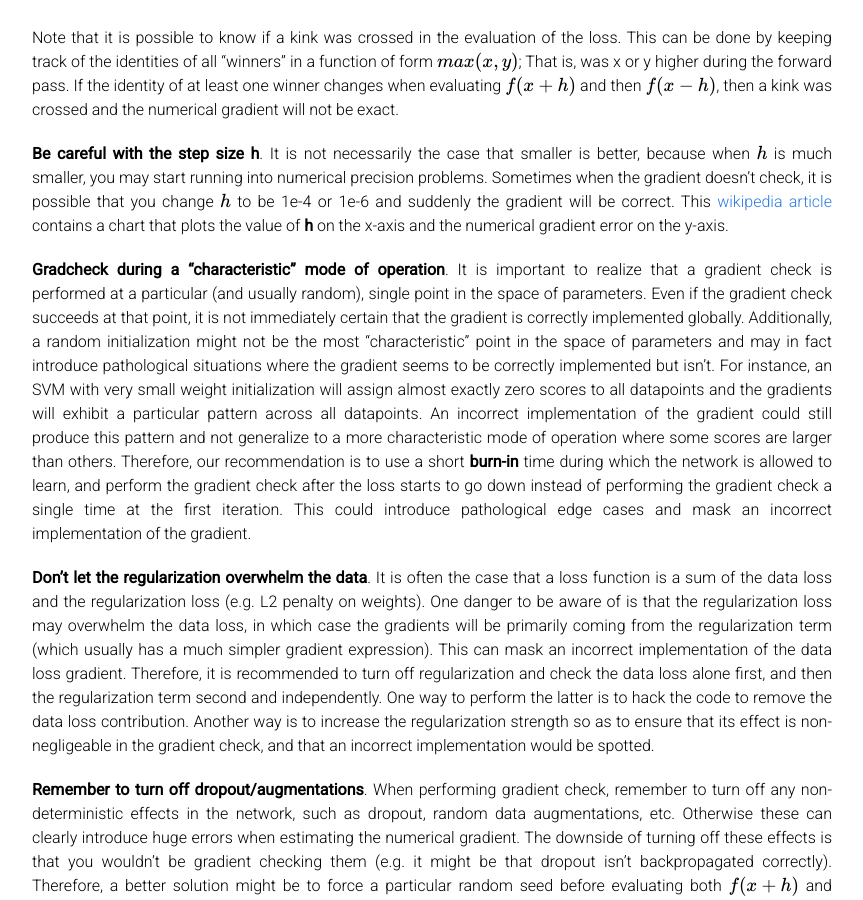
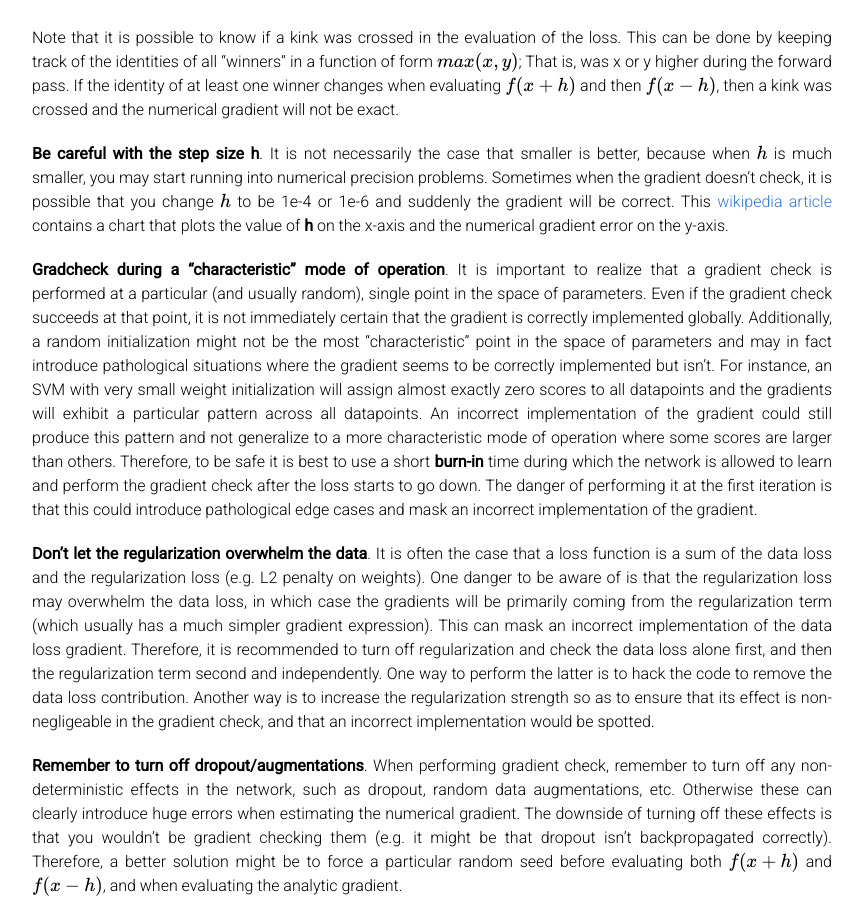
Before and after one commit to cs231n/cs231n.github.io, a Jekyll site: the page built from neural-networks-3.md, in a window 1280 px wide and 900 px high, scrolled down 1602 px. Shown: the whole window, without its empty margins (208-1071 px from the left). Built offline with Jekyll 4.4.1, drawn with Linux system fonts in a browser that asks for light colours; Markdown is read by kramdown in place of the engine named in the settings; formulas are drawn with MathJax 3; some of the changed text lies outside the part shown.

Commit message:
small changes

```diff
--- a/neural-networks-3.md
+++ b/neural-networks-3.md
@@ -47,7 +47,7 @@ Note that it is possible to know if a kink was crossed in the evaluation of the
 
 **Be careful with the step size h**. It is not necessarily the case that smaller is better, because when \\(h\\) is much smaller, you may start running into numerical precision problems. Sometimes when the gradient doesn't check, it is possible that you change \\(h\\) to be 1e-4 or 1e-6 and suddenly the gradient will be correct. This [wikipedia article](http://en.wikipedia.org/wiki/Numerical_differentiation) contains a chart that plots the value of **h** on the x-axis and the numerical gradient error on the y-axis.
 
-**Gradcheck during a "characteristic" mode of operation**. It is important to realize that a gradient check is performed at a particular (and usually random), single point in the space of parameters. Even if the gradient check succeeds at that point, it is not immediately certain that the gradient is correctly implemented globally. Additionally, a random initialization might not be the most "characteristic" point in the space of parameters and may in fact introduce pathological situations where the gradient seems to be correctly implemented but isn't. For instance, an SVM with very small weight initialization will assign almost exactly zero scores to all datapoints and the gradients will exhibit a particular pattern across all datapoints. An incorrect implementation of the gradient could still produce this pattern and not generalize to a more characteristic mode of operation where some scores are larger than others. Therefore, our recommendation is to use a short **burn-in** time during which the network is allowed to learn, and perform the gradient check after the loss starts to go down instead of performing the gradient check a single time at the first iteration. This could introduce pathological edge cases and mask an incorrect implementation of the gradient.
+**Gradcheck during a "characteristic" mode of operation**. It is important to realize that a gradient check is performed at a particular (and usually random), single point in the space of parameters. Even if the gradient check succeeds at that point, it is not immediately certain that the gradient is correctly implemented globally. Additionally, a random initialization might not be the most "characteristic" point in the space of parameters and may in fact introduce pathological situations where the gradient seems to be correctly implemented but isn't. For instance, an SVM with very small weight initialization will assign almost exactly zero scores to all datapoints and the gradients will exhibit a particular pattern across all datapoints. An incorrect implementation of the gradient could still produce this pattern and not generalize to a more characteristic mode of operation where some scores are larger than others. Therefore, to be safe it is best to use a short **burn-in** time during which the network is allowed to learn and perform the gradient check after the loss starts to go down. The danger of performing it at the first iteration is that this could introduce pathological edge cases and mask an incorrect implementation of the gradient.
 
 **Don't let the regularization overwhelm the data**. It is often the case that a loss function is a sum of the data loss and the regularization loss (e.g. L2 penalty on weights). One danger to be aware of is that the regularization loss may overwhelm the data loss, in which case the gradients will be primarily coming from the regularization term (which usually has a much simpler gradient expression). This can mask an incorrect implementation of the data loss gradient. Therefore, it is recommended to turn off regularization and check the data loss alone first, and then the regularization term second and independently. One way to perform the latter is to hack the code to remove the data loss contribution. Another way is to increase the regularization strength so as to ensure that its effect is non-negligeable in the gradient check, and that an incorrect implementation would be spotted.
 
```
Also changed, not shown: other parts of neural-networks-3.md (+3 -3 lines), optimization-2.md (+3 -0 lines).
